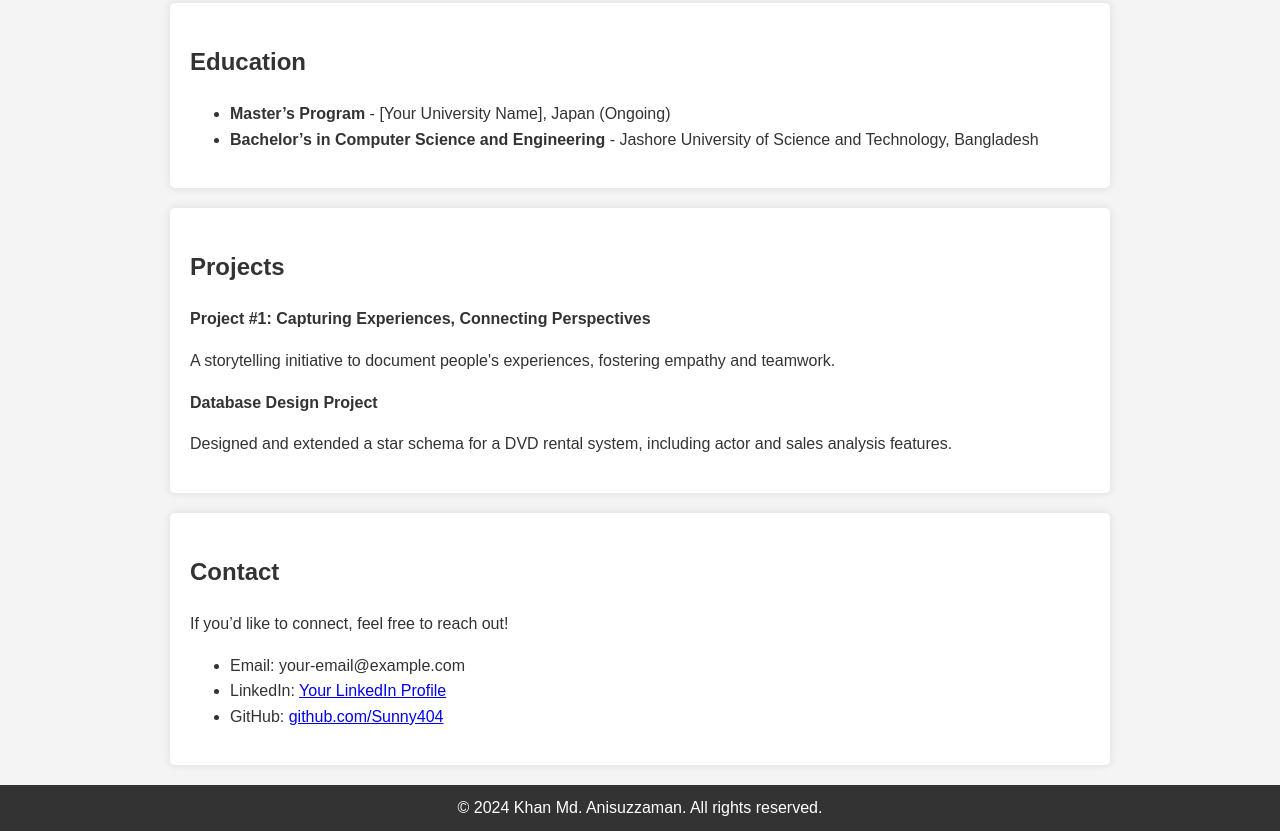
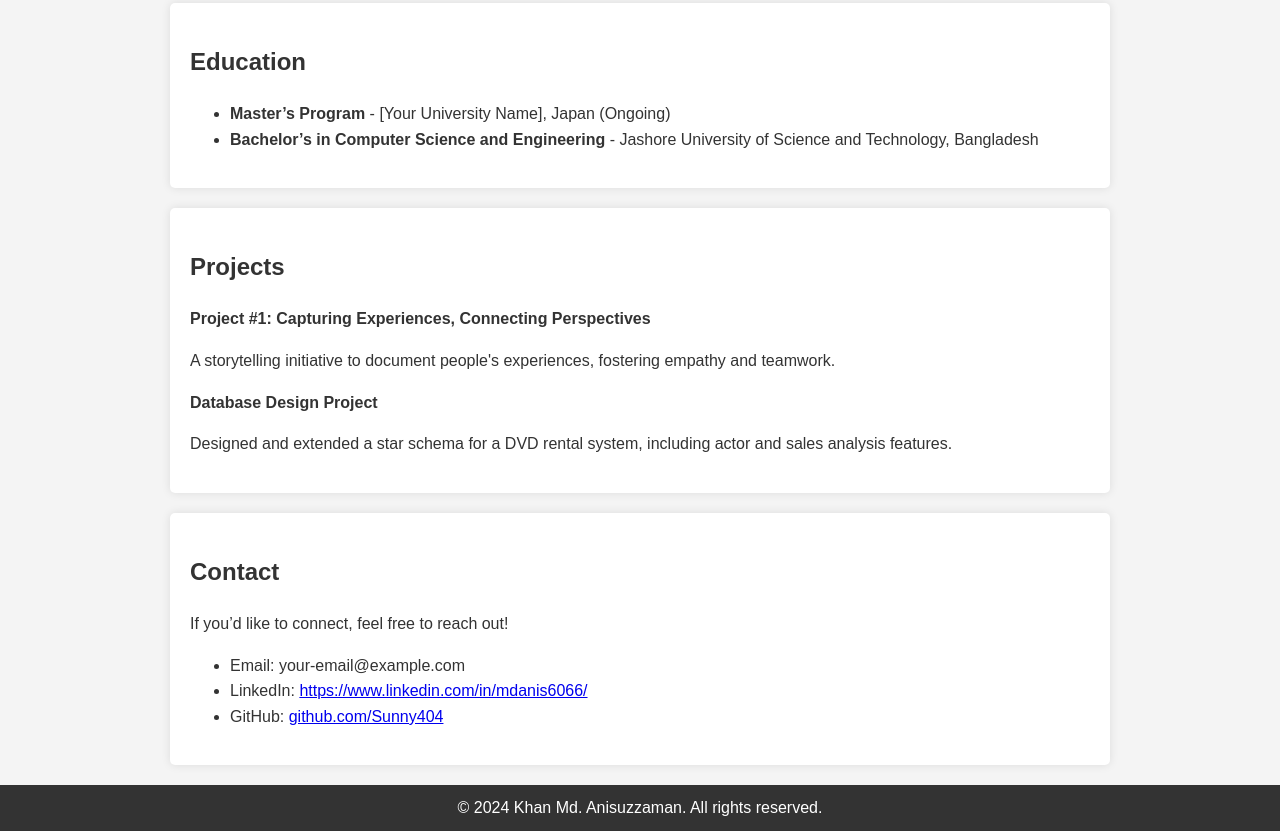
Before and after one commit to Sunny404/Self-Introduction, a plain HTML site: page index.html in a window 1280 px wide. Shown: the part 497-1328 px from the top of the page. Drawn offline with Linux system fonts and the light colour scheme.

Commit message:
Update index.html

```diff
--- a/index.html
+++ b/index.html
@@ -97,7 +97,7 @@
     <p>If you’d like to connect, feel free to reach out!</p>
     <ul>
         <li>Email: your-email@example.com</li>
-        <li>LinkedIn: <a href="https://www.linkedin.com/in/yourprofile" target="_blank">Your LinkedIn Profile</a></li>
+        <li>LinkedIn: <a href="https://https://www.linkedin.com/in/mdanis6066/" target="_blank">https://www.linkedin.com/in/mdanis6066/</a></li>
         <li>GitHub: <a href="https://github.com/Sunny404" target="_blank">github.com/Sunny404</a></li>
     </ul>
 </section>
```
